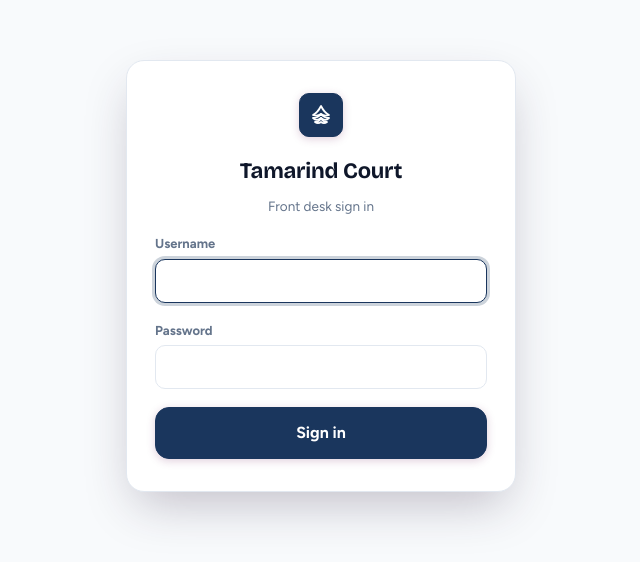
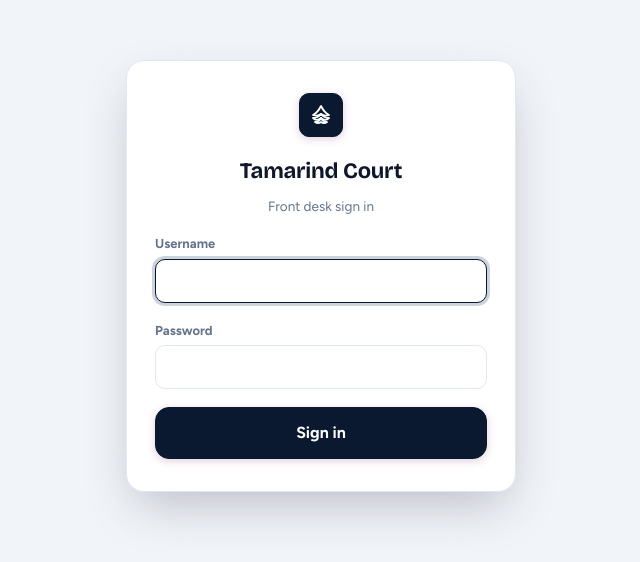
Before and after one commit to maddy408/Hotel_Booking, a React (Vite) app in the folder frontend/: page /login in a window 1280 px wide. Shown: the part 124-686 px from the top of the page, without its empty margins (319-959 px from the left). Built offline with nearby package versions, Linux system fonts and the light colour scheme.

Commit message:
Darken primary blue to ultra deep navy midnight blue

```diff
--- a/frontend/index.html
+++ b/frontend/index.html
@@ -3,7 +3,7 @@
   <head>
     <meta charset="UTF-8" />
     <meta name="viewport" content="width=device-width, initial-scale=1.0, maximum-scale=1.0, user-scalable=no, viewport-fit=cover" />
-    <meta name="theme-color" content="#1A365D" />
+    <meta name="theme-color" content="#0A192F" />
     <meta name="apple-mobile-web-app-capable" content="yes" />
     <meta name="apple-mobile-web-app-status-bar-style" content="black-translucent" />
     <meta name="apple-mobile-web-app-title" content="Tamarind Court" />
--- a/frontend/src/styles/theme.css
+++ b/frontend/src/styles/theme.css
@@ -6,34 +6,34 @@
 
 :root {
   /* --------------------------------------------------------------------------
-     1. Brand & Primary Palette (Classic Dark Blue Luxury Aesthetic)
+     1. Brand & Primary Palette (Ultra Deep Navy / Midnight Blue Aesthetic)
      -------------------------------------------------------------------------- */
-  --color-primary: #1A365D;          /* Deep Regal Navy Blue */
-  --color-primary-dark: #0F2342;     /* Dark Midnight Blue */
-  --color-primary-hover: #152E52;    /* Dark Blue Hover */
-  --color-primary-active: #0B1930;   /* Deep Blue Active */
-  --color-secondary: #2B6CB0;        /* Royal Blue Secondary */
-  --color-secondary-hover: #1A365D;
-  --color-secondary-light: #EBF4FF;   /* Soft Ice Blue Tint */
+  --color-primary: #0A192F;          /* Ultra Deep Rich Navy Blue */
+  --color-primary-dark: #020C1B;     /* Deepest Midnight Blue */
+  --color-primary-hover: #172A45;    /* Deep Navy Hover */
+  --color-primary-active: #020C1B;   /* Solid Dark Active */
+  --color-secondary: #1E3A8A;        /* Dark Blue Secondary */
+  --color-secondary-hover: #0A192F;
+  --color-secondary-light: #E0E7FF;   /* Soft Cool Navy-Blue Tint */
 
   /* --------------------------------------------------------------------------
      2. Backgrounds & Surfaces
      -------------------------------------------------------------------------- */
-  --color-background: #F8FAFC;       /* Clean Cool Slate White */
+  --color-background: #F1F5F9;       /* Crisp Cool Slate White */
   --color-surface: #FFFFFF;
-  --color-surface-secondary: #F1F5F9;
+  --color-surface-secondary: #E2E8F0;
   --color-card: #FFFFFF;
   --color-card-secondary: #F8FAFC;
-  --color-card-border: #E2E8F0;
+  --color-card-border: #CBD5E1;
 
   /* Header & Navigation */
-  --color-header: #1A365D;
-  --color-header-dark: #0F2342;
+  --color-header: #0A192F;
+  --color-header-dark: #020C1B;
   --color-header-text: #FFFFFF;
   --color-navigation: rgba(255, 255, 255, 0.16);
   --color-navigation-hover: rgba(255, 255, 255, 0.24);
   --color-navigation-active: #FFFFFF;
-  --color-navigation-active-text: #1A365D;
+  --color-navigation-active-text: #0A192F;
 
   /* --------------------------------------------------------------------------
      3. Typography & Text Colors
```
Also changed, not shown: frontend/public/manifest.json.
